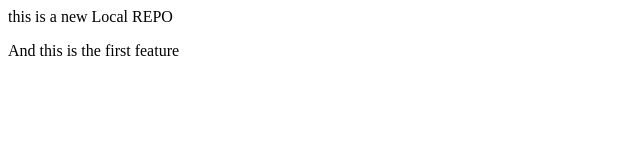
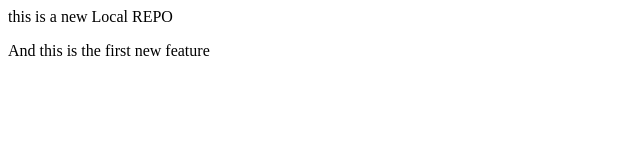
Before and after one commit to callmeDASbhai/localREPO, a plain HTML site: page index.html in a window 1280 px wide. Shown: the full height of the page, 0-640 px from the left. Drawn offline with Linux system fonts and the light colour scheme.

Commit message:
new feature loading

```diff
--- a/index.html
+++ b/index.html
@@ -1,4 +1,4 @@
 <p>
     this is a new Local REPO
 </p>
-<p> And this is the first feature </p>
+<p> And this is the first new feature </p>
```
